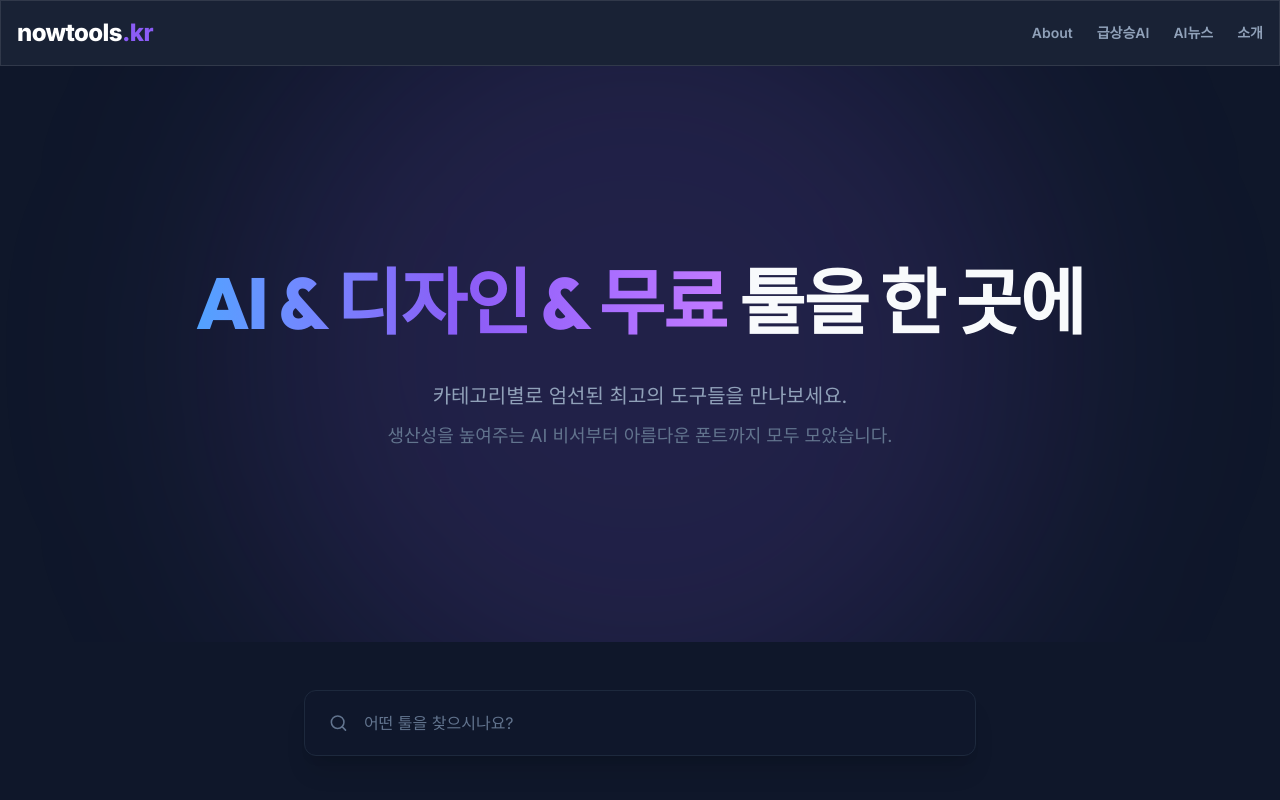
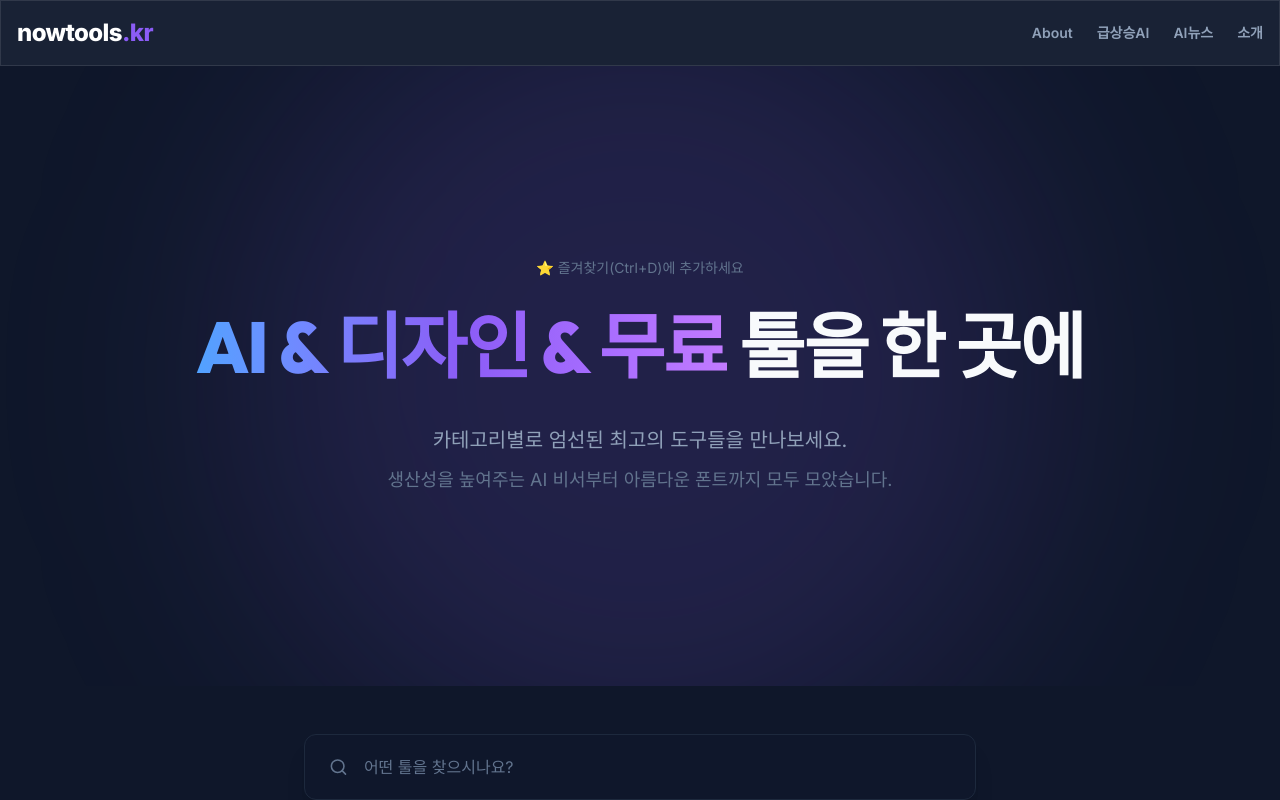
Before and after one commit to justis2002-cell/nowtools, a Next.js app: page / in a window 1280 px wide. Shown: the top 800 px of the page. Built offline with nearby package versions, Linux system fonts and the light colour scheme.

Commit message:
feat: add bookmark hint to hero section

```diff
--- a/src/components/Hero.tsx
+++ b/src/components/Hero.tsx
@@ -5,6 +5,9 @@ export default function Hero() {
       <div className="absolute top-1/2 left-1/2 -translate-x-1/2 -translate-y-1/2 w-[800px] h-[800px] bg-accent/15 blur-[120px] rounded-full -z-10" />
 
       <div className="container mx-auto px-4">
+        {/* Bookmark Hint */}
+        <p className="text-slate-500 text-sm mb-6 animate-fade-in">⭐ 즐겨찾기(Ctrl+D)에 추가하세요</p>
+
         <h1 className="text-4xl md:text-7xl font-extrabold mb-8 tracking-tight leading-tight">
           <span className="text-transparent bg-clip-text bg-gradient-to-r from-blue-400 via-accent to-purple-400">
             AI & 디자인 & 무료
```
